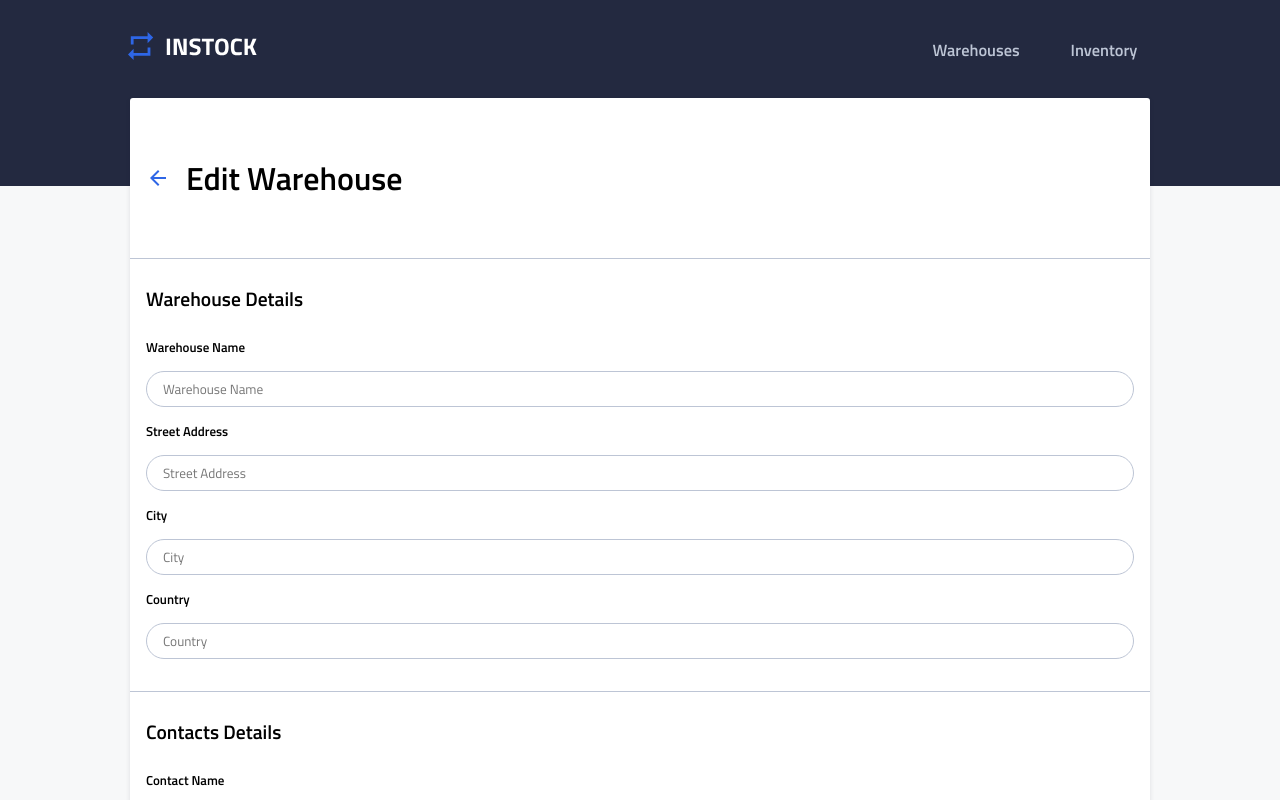
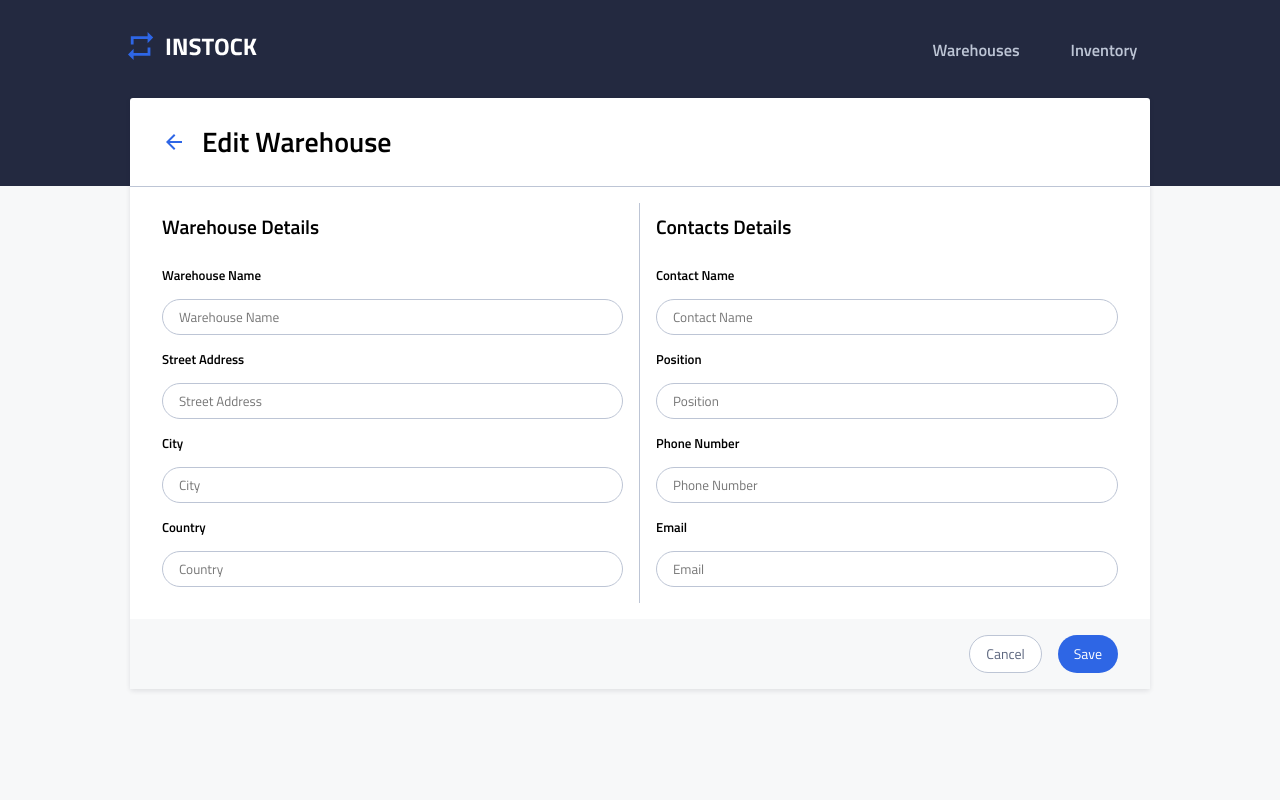
Before and after one commit to reymaa19/InStock-client, a React (Vite) app: page /editwarehouse in a window 1280 px wide. Shown: the top 800 px of the page. Built offline with nearby package versions, Linux system fonts and the light colour scheme; no server answers; the HTML template or start-up script is replaced by a standard one.

Commit message:
finish table/desktop styling for editWarehouse

```diff
--- a/src/components/EditWarehouse/EditWarehouse.jsx
+++ b/src/components/EditWarehouse/EditWarehouse.jsx
@@ -15,6 +15,7 @@ function EditWarehouse() {
         </div>
 
         <form className="details">
+          <div className="details__tablet-container">
             <div className="details__address">
               <h2 className="details__adress-name">Warehouse Details</h2>
               <label htmlFor="warehouse" className="details__address-label">
@@ -102,6 +103,7 @@ function EditWarehouse() {
                 className="details__contacts-input"
               />
             </div>
+          </div>
           <div className="details__button-container">
             <button
               type="submit"
--- a/src/components/EditWarehouse/EditWarehouse.scss
+++ b/src/components/EditWarehouse/EditWarehouse.scss
@@ -14,18 +14,34 @@
     gap: 1rem;
     border-bottom: 0.0625rem solid $Cloud;
     width: 100%;
-    padding: 1rem;
+    padding: 1.5rem 1rem;
+
+    @include tablet {
+      padding: 1.5rem 2rem;
+    }
   }
   &__title {
     font-weight: $font-weight-semi-bold600;
-    font-size: 2.5;
-    line-height: 8rem;
+    font-size: $m-h1-text-size;
+    line-height: $m-h1-line-height;
+
+    @include tablet {
+      line-height: $h1-line-height;
+    }
   }
   .details {
     display: flex;
     flex-direction: column;
     font-size: $m-h2-text-size;
     line-height: $m-h2-line-height;
+
+    &__tablet-container {
+      @include tablet {
+        padding: 1rem 1rem;
+        @include flex-container($justify: space-between);
+      }
+    }
+
     &__address {
       display: flex;
       flex-direction: column;
@@ -34,6 +50,13 @@
       font-size: $m-p2-text-size;
       padding: 1rem;
       padding-bottom: 2rem;
+
+      @include tablet {
+        width: 50%;
+        padding: 0 1rem 1rem 1rem;
+        border-right: 0.06125rem solid $Cloud;
+        border-bottom: none;
+      }
 
       &-name {
         font-weight: $font-weight-semi-bold600;
@@ -58,6 +81,11 @@
       font-size: $m-p2-text-size;
       padding: 1rem;
       padding-bottom: 2rem;
+
+      @include tablet {
+        width: 50%;
+        padding: 0 1rem 1rem 1rem;
+      }
 
       &-title {
         font-weight: $font-weight-semi-bold600;
@@ -88,6 +116,7 @@
 
       @include tablet {
         justify-content: flex-end;
+        padding: 1rem 2rem;
       }
     }
     &__button {
```
Lines whose indentation alone changed are shown as unchanged.
